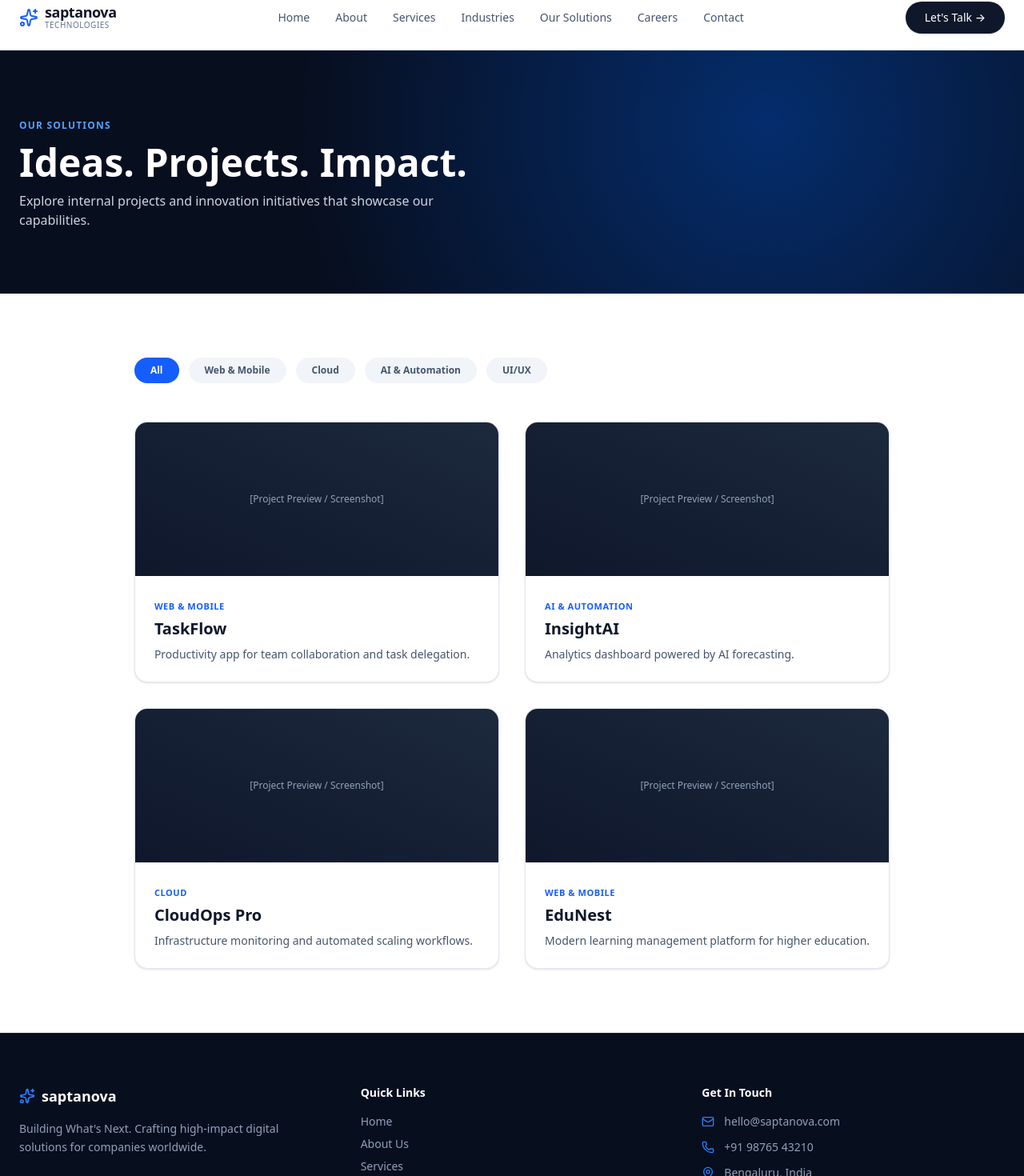
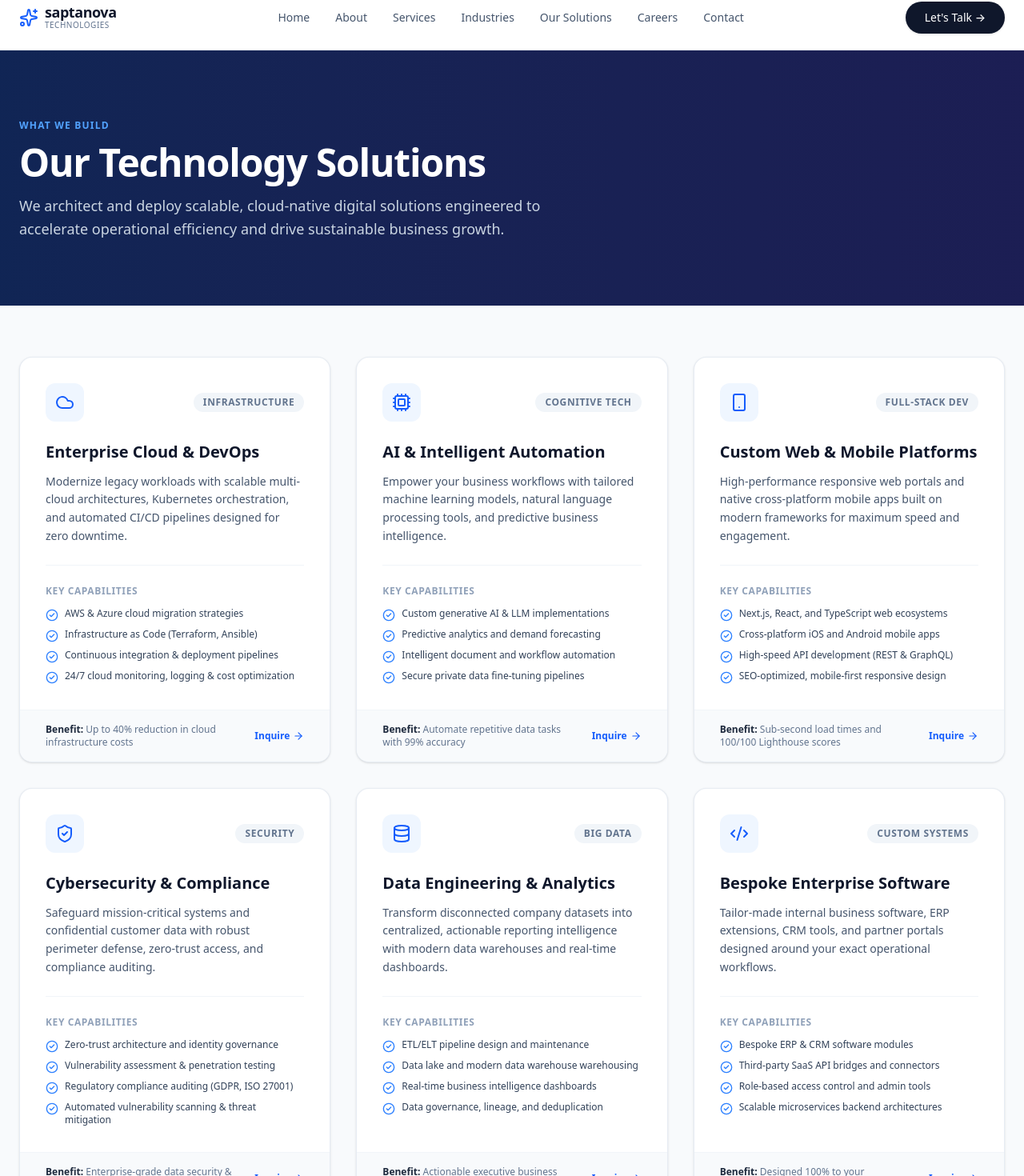
Before and after one commit to www-anonymous/saptanova-web, a Next.js app: page /solutions in a window 1280 px wide. Shown: the part 18-1488 px from the top of the page at 80% size. Built offline with nearby package versions, Linux system fonts and the light colour scheme.

Commit message:
Replace placeholder portfolio cards with enterprise solutions content

```diff
--- a/app/solutions/page.tsx
+++ b/app/solutions/page.tsx
@@ -1,68 +1,204 @@
 "use client";
 
-import { useState } from "react";
-import { motion } from "framer-motion";
+import {
+  Cloud,
+  Cpu,
+  Code2,
+  ShieldCheck,
+  Database,
+  Smartphone,
+  ArrowRight,
+  CheckCircle2
+} from "lucide-react";
+import Link from "next/link";
 
-const categories = ["All", "Web & Mobile", "Cloud", "AI & Automation", "UI/UX"];
-
-const projects = [
-  { id: 1, title: "TaskFlow", category: "Web & Mobile", desc: "Productivity app for team collaboration and task delegation." },
-  { id: 2, title: "InsightAI", category: "AI & Automation", desc: "Analytics dashboard powered by AI forecasting." },
-  { id: 3, title: "CloudOps Pro", category: "Cloud", desc: "Infrastructure monitoring and automated scaling workflows." },
-  { id: 4, title: "EduNest", category: "Web & Mobile", desc: "Modern learning management platform for higher education." },
+const solutions = [
+  {
+    title: "Enterprise Cloud & DevOps",
+    category: "Infrastructure",
+    icon: Cloud,
+    description:
+      "Modernize legacy workloads with scalable multi-cloud architectures, Kubernetes orchestration, and automated CI/CD pipelines designed for zero downtime.",
+    features: [
+      "AWS & Azure cloud migration strategies",
+      "Infrastructure as Code (Terraform, Ansible)",
+      "Continuous integration & deployment pipelines",
+      "24/7 cloud monitoring, logging & cost optimization",
+    ],
+    highlight: "Up to 40% reduction in cloud infrastructure costs",
+  },
+  {
+    title: "AI & Intelligent Automation",
+    category: "Cognitive Tech",
+    icon: Cpu,
+    description:
+      "Empower your business workflows with tailored machine learning models, natural language processing tools, and predictive business intelligence.",
+    features: [
+      "Custom generative AI & LLM implementations",
+      "Predictive analytics and demand forecasting",
+      "Intelligent document and workflow automation",
+      "Secure private data fine-tuning pipelines",
+    ],
+    highlight: "Automate repetitive data tasks with 99% accuracy",
+  },
+  {
+    title: "Custom Web & Mobile Platforms",
+    category: "Full-Stack Dev",
+    icon: Smartphone,
+    description:
+      "High-performance responsive web portals and native cross-platform mobile apps built on modern frameworks for maximum speed and engagement.",
+    features: [
+      "Next.js, React, and TypeScript web ecosystems",
+      "Cross-platform iOS and Android mobile apps",
+      "High-speed API development (REST & GraphQL)",
+      "SEO-optimized, mobile-first responsive design",
+    ],
+    highlight: "Sub-second load times and 100/100 Lighthouse scores",
+  },
+  {
+    title: "Cybersecurity & Compliance",
+    category: "Security",
+    icon: ShieldCheck,
+    description:
+      "Safeguard mission-critical systems and confidential customer data with robust perimeter defense, zero-trust access, and compliance auditing.",
+    features: [
+      "Zero-trust architecture and identity governance",
+      "Vulnerability assessment & penetration testing",
+      "Regulatory compliance auditing (GDPR, ISO 27001)",
+      "Automated vulnerability scanning & threat mitigation",
+    ],
+    highlight: "Enterprise-grade data security & threat defense",
+  },
+  {
+    title: "Data Engineering & Analytics",
+    category: "Big Data",
+    icon: Database,
+    description:
+      "Transform disconnected company datasets into centralized, actionable reporting intelligence with modern data warehouses and real-time dashboards.",
+    features: [
+      "ETL/ELT pipeline design and maintenance",
+      "Data lake and modern data warehouse warehousing",
+      "Real-time business intelligence dashboards",
+      "Data governance, lineage, and deduplication",
+    ],
+    highlight: "Actionable executive business metrics in real time",
+  },
+  {
+    title: "Bespoke Enterprise Software",
+    category: "Custom Systems",
+    icon: Code2,
+    description:
+      "Tailor-made internal business software, ERP extensions, CRM tools, and partner portals designed around your exact operational workflows.",
+    features: [
+      "Bespoke ERP & CRM software modules",
+      "Third-party SaaS API bridges and connectors",
+      "Role-based access control and admin tools",
+      "Scalable microservices backend architectures",
+    ],
+    highlight: "Designed 100% to your organizational workflow",
+  },
 ];
 
-export default function WorkPage() {
-  const [activeTab, setActiveTab] = useState("All");
-
-  const filtered = activeTab === "All" ? projects : projects.filter((p) => p.category === activeTab);
-
+export default function SolutionsPage() {
   return (
-    <div className="flex flex-col w-full bg-white">
-      <section className="hero-glow text-white py-20 px-6">
-        <div className="max-w-7xl mx-auto">
-          <span className="text-xs uppercase font-bold tracking-widest text-blue-400">Our Solutions</span>
-          <h1 className="text-4xl md:text-5xl font-extrabold mt-3">Ideas. Projects. Impact.</h1>
-          <p className="text-slate-300 mt-3 max-w-xl text-sm sm:text-base">
-            Explore internal projects and innovation initiatives that showcase our capabilities.
+    <div className="flex flex-col w-full bg-slate-50 min-h-screen">
+      {/* Hero Header */}
+      <section className="bg-slate-900 text-white py-20 px-6 relative overflow-hidden">
+        <div className="absolute inset-0 bg-gradient-to-r from-blue-600/20 to-indigo-600/20 pointer-events-none" />
+        <div className="max-w-7xl mx-auto relative z-10 text-center md:text-left">
+          <span className="text-xs uppercase font-bold tracking-widest text-blue-400">
+            What We Build
+          </span>
+          <h1 className="text-4xl md:text-5xl font-extrabold mt-3 tracking-tight">
+            Our Technology Solutions
+          </h1>
+          <p className="mt-4 text-slate-300 max-w-2xl text-base md:text-lg leading-relaxed">
+            We architect and deploy scalable, cloud-native digital solutions engineered to
+            accelerate operational efficiency and drive sustainable business growth.
           </p>
         </div>
       </section>
 
-      <section className="py-20 max-w-7xl mx-auto px-6">
-        {/* Category Pills */}
-        <div className="flex flex-wrap gap-3 mb-12">
-          {categories.map((cat) => (
-            <button
-              key={cat}
-              onClick={() => setActiveTab(cat)}
-              className={`px-5 py-2 rounded-full text-xs font-semibold transition-all ${
-                activeTab === cat ? "bg-blue-600 text-white" : "bg-slate-100 text-slate-600 hover:bg-slate-200"
-              }`}
+      {/* Solutions Grid */}
+      <section className="py-16 max-w-7xl mx-auto px-6 w-full">
+        <div className="grid grid-cols-1 md:grid-cols-2 lg:grid-cols-3 gap-8">
+          {solutions.map((sol) => {
+            const Icon = sol.icon;
+            return (
+              <div
+                key={sol.title}
+                className="bg-white rounded-2xl border border-slate-200/80 shadow-sm hover:shadow-md transition-all duration-300 flex flex-col justify-between overflow-hidden group"
+              >
+                <div className="p-8">
+                  {/* Top Bar with Icon */}
+                  <div className="flex items-center justify-between mb-6">
+                    <div className="w-12 h-12 rounded-xl bg-blue-50 text-blue-600 flex items-center justify-center group-hover:scale-110 transition-transform duration-300">
+                      <Icon className="w-6 h-6" />
+                    </div>
+                    <span className="text-xs font-semibold uppercase tracking-wider text-slate-500 bg-slate-100 px-3 py-1 rounded-full">
+                      {sol.category}
+                    </span>
+                  </div>
+
+                  {/* Title & Description */}
+                  <h3 className="text-xl font-bold text-slate-900 group-hover:text-blue-600 transition-colors">
+                    {sol.title}
+                  </h3>
+                  <p className="text-slate-600 text-sm mt-3 leading-relaxed">
+                    {sol.description}
+                  </p>
+
+                  {/* Core Features List */}
+                  <div className="mt-6 pt-6 border-t border-slate-100">
+                    <p className="text-xs font-semibold text-slate-400 uppercase tracking-wider mb-3">
+                      Key Capabilities
+                    </p>
+                    <ul className="space-y-2">
+                      {sol.features.map((feat) => (
+                        <li key={feat} className="flex items-start text-xs text-slate-700">
+                          <CheckCircle2 className="w-4 h-4 text-blue-500 mr-2 shrink-0 mt-0.5" />
+                          <span>{feat}</span>
+                        </li>
+                      ))}
+                    </ul>
+                  </div>
+                </div>
+
+                {/* Bottom Highlight Banner & CTA Link */}
+                <div className="bg-slate-50 px-8 py-4 border-t border-slate-100 flex items-center justify-between">
+                  <div className="text-xs font-medium text-slate-500">
+                    <strong className="text-slate-800">Benefit:</strong> {sol.highlight}
+                  </div>
+                  <Link
+                    href="/contact"
+                    className="text-blue-600 hover:text-blue-700 font-semibold text-xs flex items-center gap-1 shrink-0 ml-4 group-hover:translate-x-1 transition-transform"
+                  >
+                    Inquire <ArrowRight className="w-3.5 h-3.5" />
+                  </Link>
+                </div>
+              </div>
+            );
+          })}
+        </div>
+      </section>
+
+      {/* Bottom CTA Banner */}
+      <section className="bg-white border-t border-slate-200 py-16 px-6">
+        <div className="max-w-4xl mx-auto text-center space-y-6">
+          <h2 className="text-3xl font-bold text-slate-900">
+            Need a tailored enterprise solution?
+          </h2>
+          <p className="text-slate-600 text-sm md:text-base leading-relaxed">
+            Our engineering team will assess your current architecture and map out a custom implementation roadmap suited to your timeline and budget.
+          </p>
+          <div>
+            <Link
+              href="/contact"
+              className="inline-flex items-center gap-2 bg-blue-600 hover:bg-blue-700 text-white font-semibold px-6 py-3 rounded-xl transition duration-200 text-sm shadow-sm"
             >
-              {cat}
-            </button>
-          ))}
-        </div>
-
-        {/* Project Grid */}
-        <div className="grid grid-cols-1 md:grid-cols-2 gap-8">
-          {filtered.map((proj) => (
-            <motion.div
-              layout
-              key={proj.id}
-              className="rounded-2xl border border-slate-200 bg-white overflow-hidden shadow-sm hover:shadow-md transition-all flex flex-col"
-            >
-              <div className="h-48 bg-gradient-to-tr from-slate-900 to-slate-800 flex items-center justify-center p-6 text-slate-400 text-xs font-medium">
-                [Project Preview / Screenshot]
-              </div>
-              <div className="p-6">
-                <span className="text-[11px] font-semibold text-blue-600 uppercase tracking-wider">{proj.category}</span>
-                <h3 className="font-bold text-xl text-slate-900 mt-1">{proj.title}</h3>
-                <p className="text-slate-600 text-sm mt-2">{proj.desc}</p>
-              </div>
-            </motion.div>
-          ))}
+              Schedule a Technical Consultation <ArrowRight className="w-4 h-4" />
+            </Link>
+          </div>
         </div>
       </section>
     </div>
```
